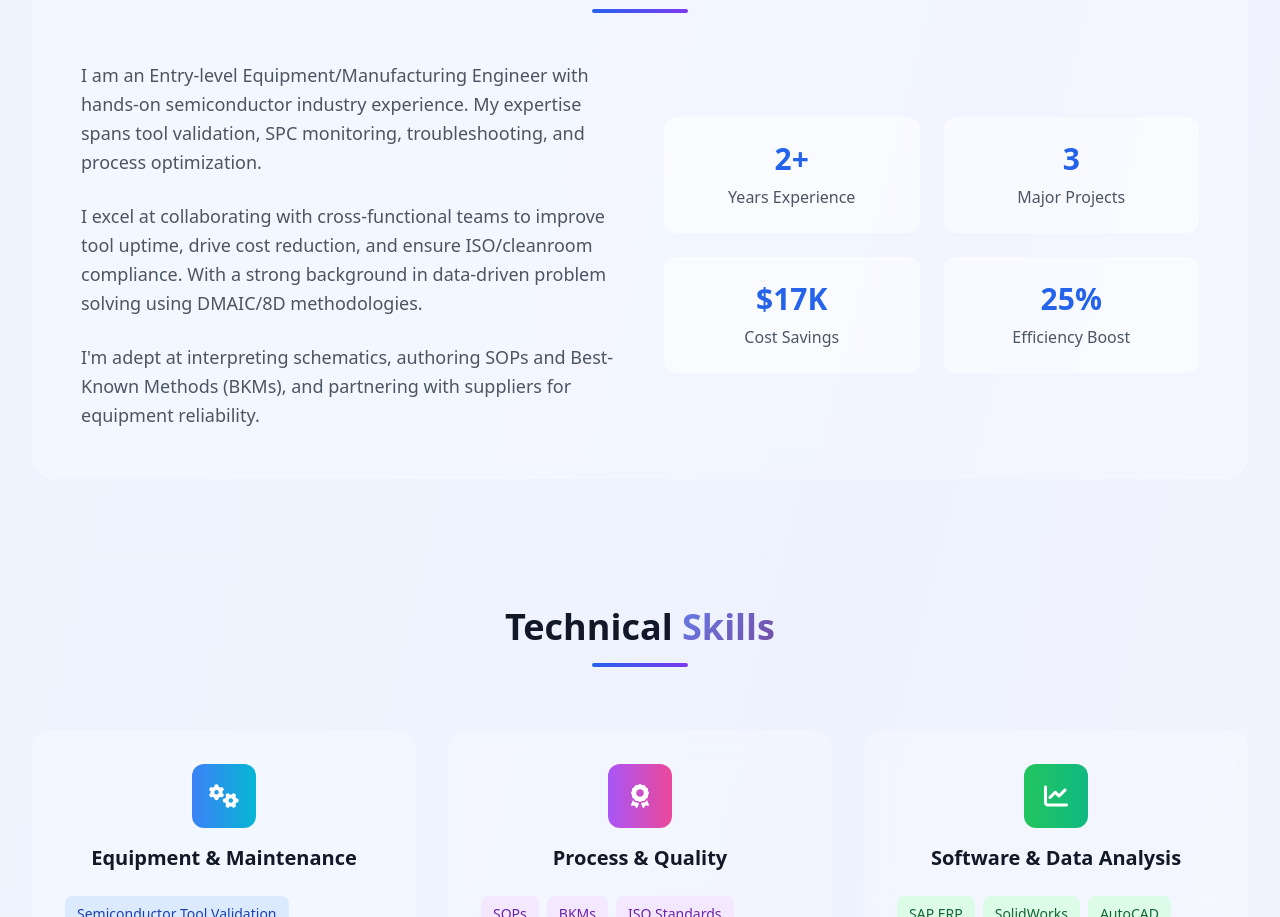
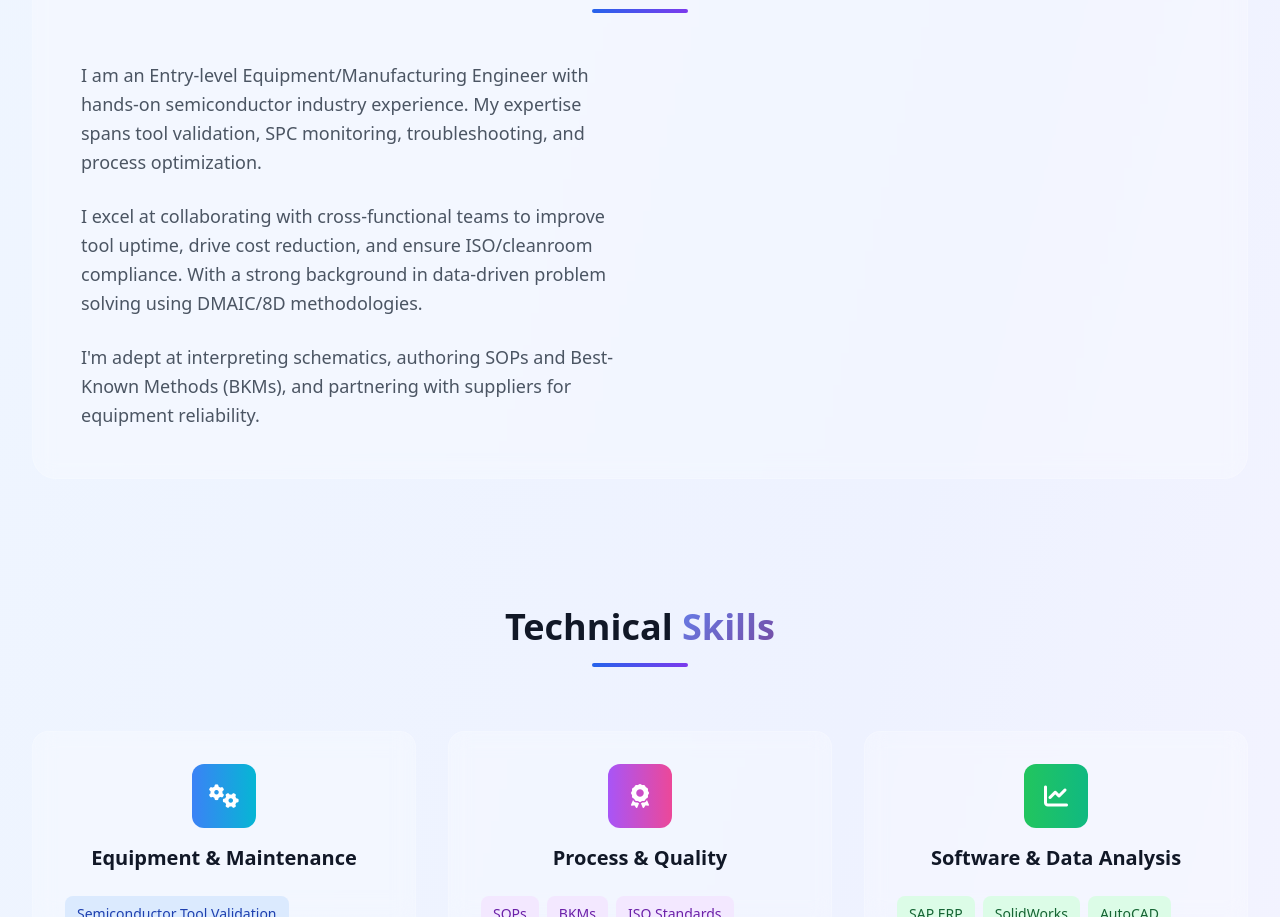
Before and after one commit to YellowFlash1901/sushrut-portfolio, a website: page index.html in a window 1280 px wide. Shown: the part 971-1888 px from the top of the page. Drawn offline with nearby package versions, Linux system fonts and the light colour scheme.

Commit message:
final push

```diff
--- a/index.html
+++ b/index.html
@@ -199,24 +199,6 @@
                                 I'm adept at interpreting schematics, authoring SOPs and Best-Known Methods (BKMs), and partnering with
                                 suppliers for equipment reliability.
                             </p>
-                        </div>
-                        <div class="grid grid-cols-2 gap-6">
-                            <div class="text-center p-6 bg-white/50 rounded-xl">
-                                <div class="text-3xl font-bold text-primary-600 mb-2">2+</div>
-                                <div class="text-gray-600">Years Experience</div>
-                            </div>
-                            <div class="text-center p-6 bg-white/50 rounded-xl">
-                                <div class="text-3xl font-bold text-primary-600 mb-2">3</div>
-                                <div class="text-gray-600">Major Projects</div>
-                            </div>
-                            <div class="text-center p-6 bg-white/50 rounded-xl">
-                                <div class="text-3xl font-bold text-primary-600 mb-2">$17K</div>
-                                <div class="text-gray-600">Cost Savings</div>
-                            </div>
-                            <div class="text-center p-6 bg-white/50 rounded-xl">
-                                <div class="text-3xl font-bold text-primary-600 mb-2">25%</div>
-                                <div class="text-gray-600">Efficiency Boost</div>
-                            </div>
                         </div>
                     </div>
                 </div>
```
